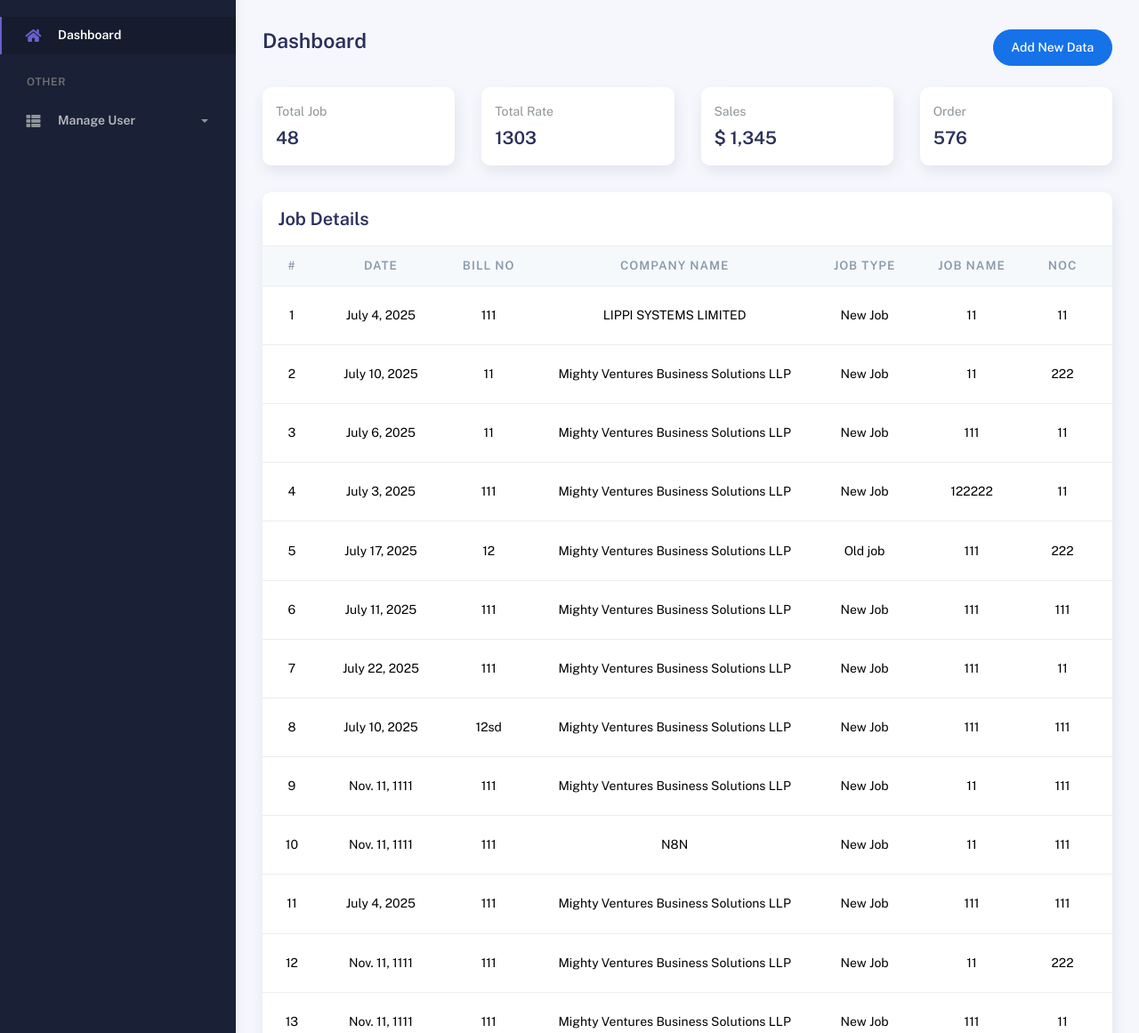
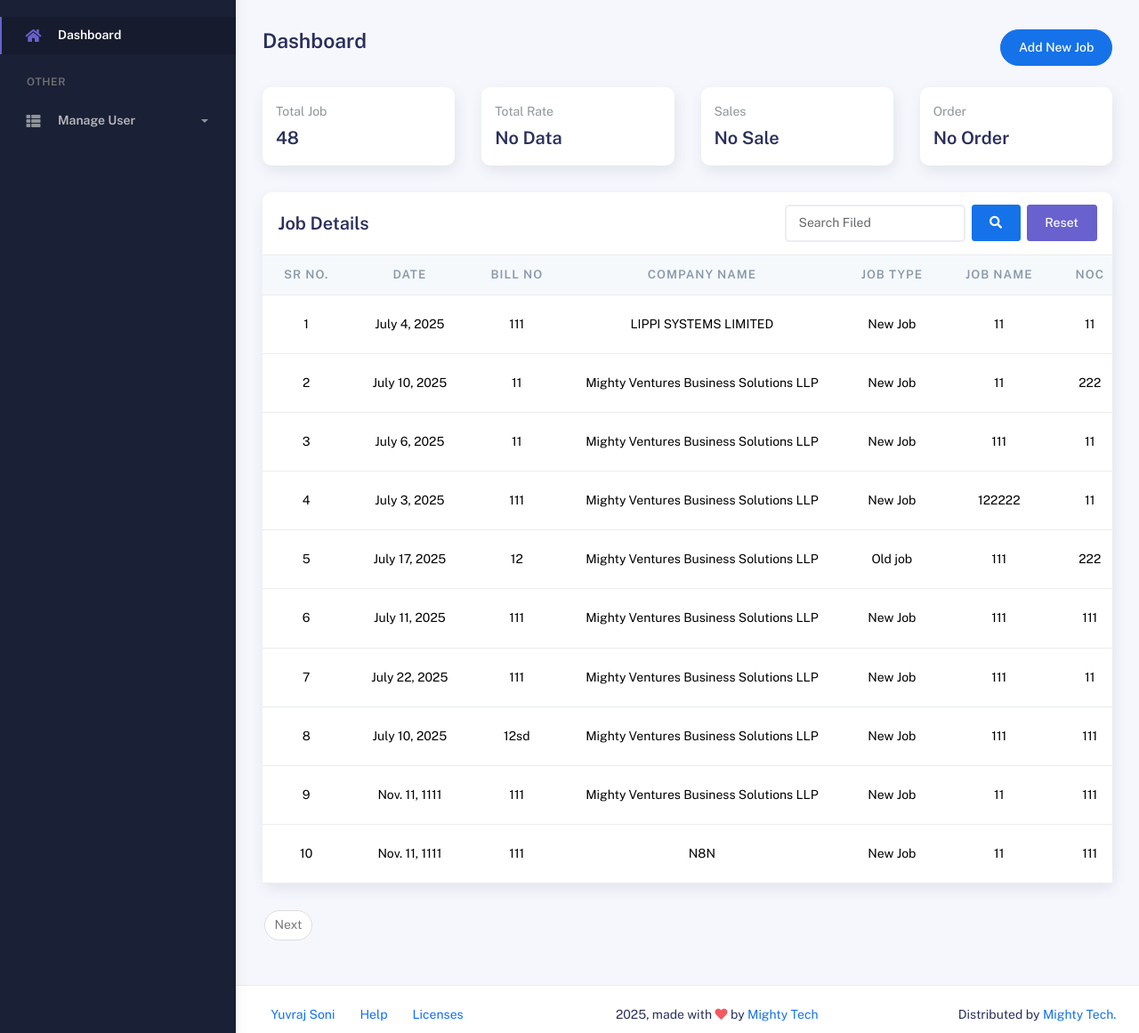
Before and after one commit to Yuvrajsoni05/Nirmal, a Django app: page /dashboard in a window 1280 px wide. Shown: the part 71-1232 px from the top of the page at 89% size. Run offline with Django 5.2, Linux system fonts and the light colour scheme; a user stored in the database is signed in; data comes from the database, SQL or seed files in the repository; data that the repository does not hold is empty; some libraries are stand-ins or nearby versions.

Commit message:
28-07-2025

```diff
--- a/app/Templates/Base/base.html
+++ b/app/Templates/Base/base.html
@@ -112,7 +112,7 @@
 
 
      {% if messages %}
-    <div class="toast-container position-fixed toast-container-custom end-0 p-3">
+    <div class="toast-container position-fixed top-0 start-50 translate-middle-x p-3">
         {% for message in messages %}
         <div class="toast align-items-center text-bg-{% if message.tags == 'error' %}danger{% else %}{{ message.tags }}{% endif %} border-0 mb-2 show" role="alert" aria-live="assertive" aria-atomic="true">
             <div class="d-flex">
--- a/app/Templates/Base/navbar.html
+++ b/app/Templates/Base/navbar.html
@@ -326,14 +326,16 @@
                             <h4>{{ user.username }}</h4>
                             <p class="text-muted">{{ user.email }}</p>
                             <a
-                              href="#"class="btn btn-xs btn-secondary btn-sm">View Profile</a>
+                              href="{% url "profile_page" %}" class="btn btn-xs btn-secondary btn-sm">View Profile</a>
                           </div>
                         </div>
                       </li>
                       <li>
                         <div class="dropdown-divider"></div>
                         <a class="dropdown-item" href="{% url "profile_page" %}">My Profile</a>
-                        <a class="dropdown-item" href="#">My Balance</a>
+                        {% comment %} <a class="dropdown-item" href="#"><svg xmlns="http://www.w3.org/2000/svg" width="16" height="16" fill="currentColor" class="bi bi-lock" viewBox="0 0 16 16">
+  <path fill-rule="evenodd" d="M8 0a4 4 0 0 1 4 4v2.05a2.5 2.5 0 0 1 2 2.45v5a2.5 2.5 0 0 1-2.5 2.5h-7A2.5 2.5 0 0 1 2 13.5v-5a2.5 2.5 0 0 1 2-2.45V4a4 4 0 0 1 4-4M4.5 7A1.5 1.5 0 0 0 3 8.5v5A1.5 1.5 0 0 0 4.5 15h7a1.5 1.5 0 0 0 1.5-1.5v-5A1.5 1.5 0 0 0 11.5 7zM8 1a3 3 0 0 0-3 3v2h6V4a3 3 0 0 0-3-3"/>
+</svg>  My Balance</a> {% endcomment %}
                         <div class="dropdown-divider"></div>
                         <a class="dropdown-item" href="{% url "logout" %}">Logout</a>
                       </li>
--- a/app/Templates/dashboard.html
+++ b/app/Templates/dashboard.html
@@ -12,7 +12,7 @@
               </div>
               <div class="ms-md-auto py-2 py-md-0">
                 {% comment %} <a href="#" class="btn btn-label-info btn-round me-2">Manage</a> {% endcomment %}
-                <a href="{% url "data_entry" %}" class="btn btn-primary btn-round">Add  New Data </a>
+                <a href="{% url "data_entry" %}" class="btn btn-primary btn-round">Add  New Job </a>
               </div>
             </div>
             <div class="row">
@@ -39,7 +39,7 @@
                       <div class="col col-stats ms-3 ms-sm-0">
                         <div class="numbers">
                           <p class="card-category">Total Rate</p>
-                          <h4 class="card-title">1303</h4>
+                          <h4 class="card-title">No Data</h4>
                         </div>
                       </div>
                     </div>
@@ -54,7 +54,7 @@
                       <div class="col col-stats ms-3 ms-sm-0">
                         <div class="numbers">
                           <p class="card-category">Sales</p>
-                          <h4 class="card-title">$ 1,345</h4>
+                          <h4 class="card-title">No Sale</h4>
                         </div>
                       </div>
                     </div>
@@ -69,7 +69,7 @@
                       <div class="col col-stats ms-3 ms-sm-0">
                         <div class="numbers">
                           <p class="card-category">Order</p>
-                          <h4 class="card-title">576</h4>
+                          <h4 class="card-title">No Order</h4>
                         </div>
                       </div>
                     </div>
@@ -83,10 +83,30 @@
                   <div class="card-header">
                     <div class="card-head-row card-tools-still-right">
                       <div class="card-title">Job Details</div>
-{% comment %}
+
                       <div class="card-tools">
-                       <div class="card-title">Search</div>
-                      </div> {% endcomment %}
+                        <form method="get" class="d-flex align-items-center" action="#">
+
+                            <div class="form-outline me-2" data-mdb-input-init>
+                                <input type="text" name="q" id="q" class="form-control"  placeholder="Search Filed"/>
+                                {% comment %} <select id="job_type" name="q" class="form-control form-select border-2" required>
+                                            <option value="">Select Company Name</option>
+                                            {% for i in  company_name %}
+                                            <option value="{{i.company_name}}">{{ i.company_name }}</option>
+
+                                            {% endfor %}
+                                        </select> {% endcomment %}
+                            </div>
+                            <button type="submit" name="search" class="btn btn-primary me-2" data-mdb-ripple-init>
+                                <i class="fa fa-search"></i>
+                            </button>
+                            <a href="{% url "dashboard_page" %}"><button type="button"  name="reset" class="btn btn-secondary" data-mdb-ripple-init>
+                               </i>Reset
+                            </button></a>
+                        </form>
+
+                      </div>
+
                     </div>
                   </div>
                   <div class="card-body p-0">
@@ -95,7 +115,7 @@
                       <table class="table align-items-center mb-0 ">
                         <thead class="thead-light">
                           <tr class="text-nowrap text-center">
-                            <th scope="col">#</th>
+                            <th scope="col">Sr No.</th>
                                     {% comment %} <th scope="col" class="w-100">ID</th> {% endcomment %}
                                     <th scope="col">Date</th>
                                     <th scope="col">Bill No</th>
@@ -116,7 +136,7 @@
                         </thead>
                         <tbody>
 
-                            {% for i in  database %}
+                            {% for i in  venues %}
                               {% if i.id != none %}
                                         <tr class="text-center">
                                             <td class="text-truncate">{{ forloop.counter }}</td>
@@ -222,6 +242,7 @@
 
                                                                           <!-- Company Name -->
                                                                           <div class="col-md-6">
+
                                                                               <label for="company_name" class="form-label">Company Name</label>
                                                                               <input type="text" id="company_name" class="form-control" name="company_name" value="{{ i.company_name }}" readonly>
                                                                           </div>
@@ -312,10 +333,34 @@
                             {% endfor %}
                         </tbody>
                       </table>
+
                     </div>
                   </div>
+
                 </div>
               </div>
+            <nav aria-label="Page navigation example">
+              <ul class="pagination">
+                {% if venues.has_previous %}
+                <li class="page-item"><a class="page-link" href="?page={{venues.previous_page_number}}">Previous</a></li>
+                 {% endif %}
+                {% comment %} {% for i  in  nums %}
+
+                <li class="page-item"><a class="page-link" href="?page = {{ forloop.counter }}">{{ forloop.counter }}</a></li>
+           {% endfor %} {% endcomment %}
+                 {% if venues.has_next %}
+                <li class="page-item"><a class="page-link" href="?page={{venues.next_page_number}}">Next</a></li>
+                {% endif %}
+              </ul>
+            </nav>
+
+              {% comment %} Current{{venues}}<br>
+              Previous:{{venues.has_previous}}<br>
+              Next {{venues.has_next}}<br>
+              Current {{venues.number}}<br>
+              Number of Page: {{venues.paginator.num_pages}},br>
+              <hr><br><br> {% endcomment %}
+
             </div>
           </div>
        {% endblock main_block %}
--- a/app/views.py
+++ b/app/views.py
@@ -9,6 +9,12 @@ from django.contrib.auth import update_session_auth_hash
 from googleapiclient.http import MediaFileUpload
 
 
+from django.core.paginator import Paginator
+
+
+
+
+from django.db.models import Q
 from django.db.models import Sum
 import tempfile
 #  google
@@ -199,21 +205,35 @@ def update_user(request,user_id):
 
 @login_required(redirect_field_name=None)
 def dashboard_page(request):
+    try:
+        # Get the search query
+        get_q = request.GET.get('q', '')
 
-    response = requests.get("http://localhost:5678/webhook/get-data")
-    data = response.json()
-    total_job = Job_detail.objects.all().count()
-    # prpc_total = Job_detail.objects.values('date').annotate(date_impact=Sum('prpc')).distinct()
-    db_sqlite3  =  Job_detail.objects.all()
-    # print(prpc_total)
-    # if not data:
-    #     data = []
+        db_sqlite3 = Job_detail.objects.all()
+        if get_q:
+            db_sqlite3 = Job_detail.objects.filter(Q(company_name__icontains=get_q)| Q(job_name__icontains=get_q) )
+        else:
+            db_sqlite3 = Job_detail.objects.all()
 
-    context = {
-        'database':db_sqlite3,
-        'data':data,
-        'total_job':total_job
-    }
+
+        p = Paginator(db_sqlite3, 10)
+        page = request.GET.get('page')
+        venues = p.get_page(page)
+
+        total_job = db_sqlite3.count()
+        company_name = CompanyName.objects.all()
+        nums = "a" *venues.paginator.num_pages
+        print(nums)
+
+        context = {
+            'nums':nums,
+            'database': db_sqlite3,
+            'venues': venues,
+            'total_job': total_job,
+            'company_name': company_name,
+        }
+    except Exception:
+        return redirect('dashboard_page')
 
     return render(request,'dashboard.html',context)
 
@@ -224,7 +244,7 @@ def delete_data(request,delete_id):
     response = requests.delete(f"http://localhost:5678/webhook/d51a7064-e3b9-41f5-a76f-264e19f60b70/artical/delete/{id}")
     data = response.json()
     # print(data)
-    messages.error(request,"Job Deleted Sussfully",extra_tags="custom-success-style")
+    messages.success(request,"Job Deleted Sussfully")
     return redirect('dashboard_page')
 
 
@@ -340,12 +360,30 @@ def add_data(request):
             cylinder_made_in = request.POST.get('cylinder_made_in')
             pouch_size = request.POST.get('pouch_size')
             pouch_open_size = request.POST.get('pouch_open_size')
-            pouch_combination = request.POST.get('pouch_combination')
+            pouch_combination_1 = request.POST.get('pouch_combination1')
+            pouch_combination_2 = request.POST.get('pouch_combination2')
+            pouch_combination_3 = request.POST.get('pouch_combination3')
+            pouch_combination_4 = request.POST.get('pouch_combination4')
+
             correction = request.POST.get('correction')
             files = request.FILES.getlist('files')
 
+            pouch_combination_total  = f"{pouch_combination_1} + {pouch_combination_2} + {pouch_combination_3} + {pouch_combination_4}"
 
 
+            pouch_combination = pouch_combination_total
+            print(pouch_combination)
+            if len(files) >= 2 :
+                messages.error(request,"You can upload only 2 file")
+                return redirect('data_entry')
+
+            valid_extension = [".jpeg", ".jpg", ".png" ,".ai"]
+
+            for file in files:
+                ext = os.path.splitext(file.name)[1]
+                if ext.lower() not in valid_extension:
+                    messages.error(request,"Invalid file  Only .jpg, .jpeg, .png and .ai are allowed." ,extra_tags="custom-success-style")
+                    return redirect("dashboard_page")
             # service = get_drive_services()
             # n8n_folder_id = '14AUzR7EWGbCGoQ-MnIoSabVALt_qUeRS'
 
@@ -424,8 +462,9 @@ def add_data(request):
         else:
             messages.error(request,"Data  Sussfully Add on dbsqlite 3")
             return redirect('data_entry')
-    except Exception:
-        messages.error(request,"Something went wrong")
+    except Exception as e:
+        messages.error(request,f"Something went wrong {e}")
+        return redirect('data_entry')
 
 
     # else:
@@ -470,6 +509,8 @@ def  update_job(request,update_id):
             'pouch_combination':pouch_combination,
             'correction':correction
         }
+
+
         if len(files) >= 2 :
 
                 messages.error(request,"You can upload only 2 file")
@@ -493,7 +534,7 @@ def  update_job(request,update_id):
         if response.status_code == 200:
             messages.success(request,'Data Updated Sussfully',)
         else:
-            messages.error(request,'Something went Wrong',extra_tags='custom-error-style')
+            messages.error(request,'Something went Wrong',)
         return redirect('dashboard_page')
     except Exception:
         messages.error(request,'Something went wrong try again')
@@ -527,7 +568,7 @@ def update_profile(request,users_id):
         }
         for filed,required in required_filed.items():
             if not required:
-                messages.error(request,f"{filed} is Required" ,extra_tags='custom-success-style')
+                messages.error(request,f"{filed} is Required" ,)
                 return redirect('profile_page')
 
         update_profile = get_object_or_404(Registration,id=users_id)
@@ -538,7 +579,7 @@ def update_profile(request,users_id):
 
 
         update_profile.save()
-        messages.success(request,"Profile Will Updated",extra_tags='custom-success-style')
+        messages.success(request,"Profile Will Updated",)
         return redirect('profile_page')
     except Exception:
         messages.error(request,'Something went wrong try again')
@@ -551,7 +592,7 @@ def user_password(request):
         confirm_password = request.POST.get('confirm_password')
         user_password = request.user
         if not user_password.check_password(old_password):
-            messages.error(request,'Old Password is Incorrect',extra_tags='custom-success-style')
+            messages.error(request,'Old Password is Incorrect',)
             return redirect("profile_page")
         if len(new_password) < 8 or not any(i.isupper() for i in new_password) or not any (i in "!@#$%^&*()_+-={}[]\\:;\"'<>,.?/~`" for i in new_password):
             messages.error(request,"Password Must be 8 Char and One Upercase or one spicial Symboal ",extra_tags='custom-success-style')
```
Also changed, not shown: app/Templates/data_entry.html (+43 -3 lines).
